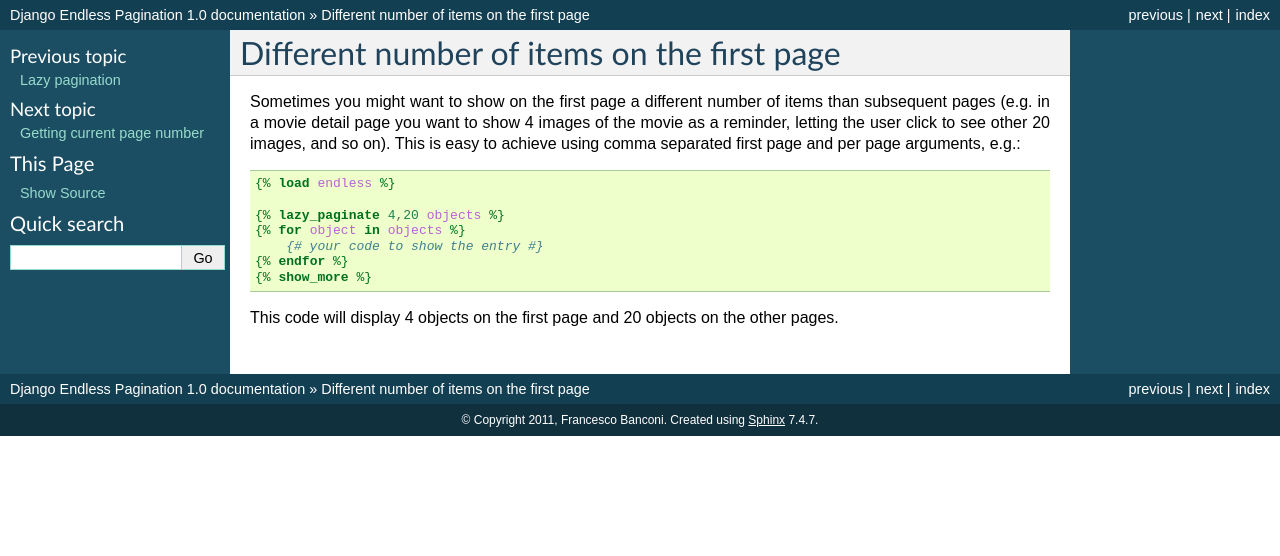
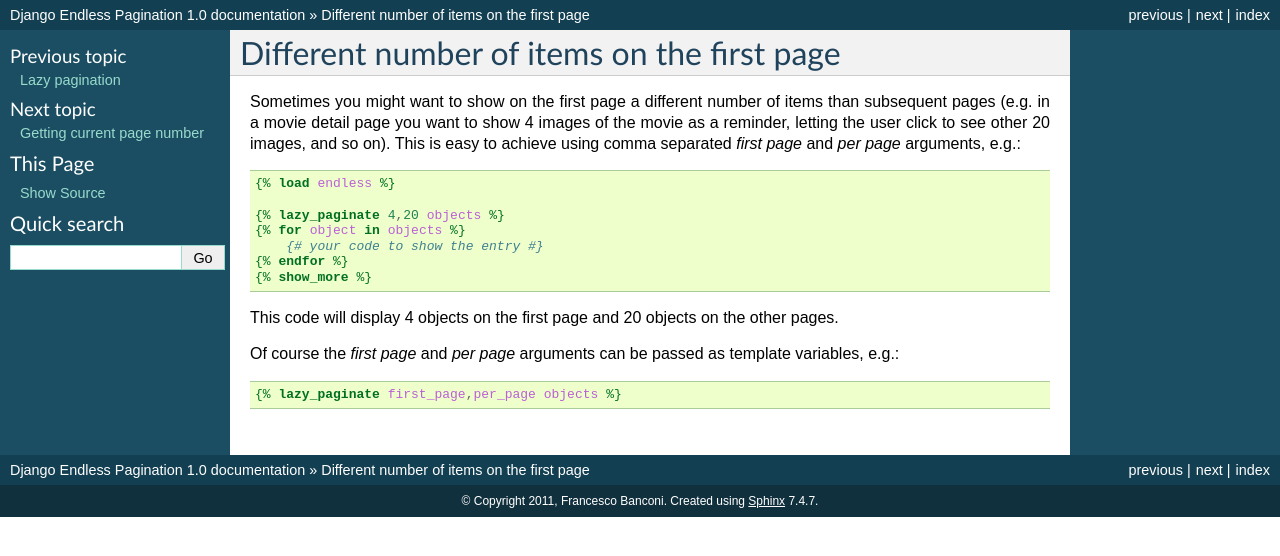
Before and after one commit to frankban/django-endless-pagination, a Sphinx documentation site: the page built from doc/different_first_page.rst, in a window 1280 px wide. Shown: the top 556 px of the page. Built offline with Sphinx 7.4.7, drawn with Linux system fonts in a browser that asks for light colours.

Commit message:
Documentation update.

```diff
--- a/doc/different_first_page.rst
+++ b/doc/different_first_page.rst
@@ -4,8 +4,8 @@
 Sometimes you might want to show on the first page a different number of
 items than subsequent pages (e.g. in a movie detail page you want to show
 4 images of the movie as a reminder, letting the user click to see other 20
-images, and so on). This is easy to achieve using comma separated first page
-and per page arguments, e.g.:
+images, and so on). This is easy to achieve using comma separated *first page*
+and *per page* arguments, e.g.:
 
 .. code-block:: html+django
 
@@ -19,3 +19,10 @@
 
 This code will display 4 objects on the first page and 20 objects on the other
 pages.
+
+Of course the *first page* and *per page* arguments can be passed
+as template variables, e.g.:
+
+.. code-block:: html+django
+
+    {% lazy_paginate first_page,per_page objects %}
```
Also changed, not shown: doc/getting_started.rst (+9 -9 lines).
